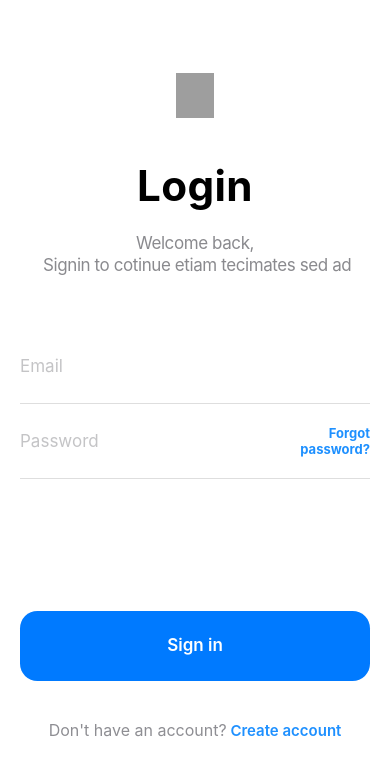
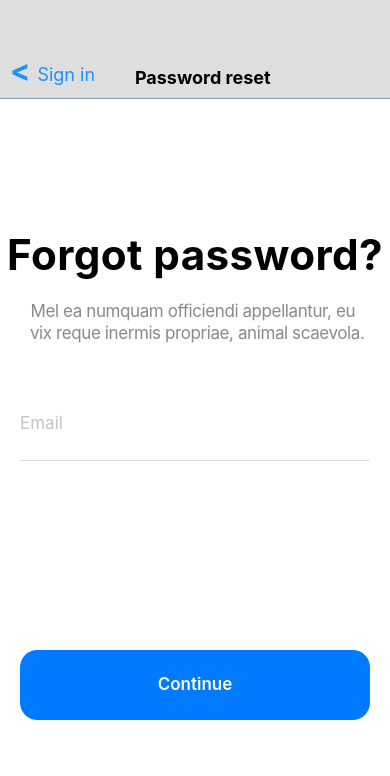
Before and after one commit to masumbillah546/react-native-login-form, a React Native app: screen / in a window 390 px wide. Shown: the top 776 px of the page. Built offline with nearby package versions, Linux system fonts and the light colour scheme; grey boxes are pictures that could not be loaded.

Commit message:
login and forgotpassword page update

```diff
--- a/App.js
+++ b/App.js
@@ -13,9 +13,9 @@ export default function App() {
 
   return (
     <>
-      <Login/>
+      {/* <Login/> */}
       {/* <Signup/> */}
-      {/* <ForgotPassword/> */}
+      <ForgotPassword/>
 
     </>
   );
--- a/components/Footer.js
+++ b/components/Footer.js
@@ -14,18 +14,19 @@ const styles = StyleSheet.create({
   footerContainer:{
     marginTop:verticalScale(32),
     marginBottom:verticalScale(200),
-    // marginBottom:100,
     justifyContent:'center',
     alignItems:'center',
     flexDirection:'row',
   },
   text1:{
     color:'#8E8E93',
-    fontSize:16
+    fontSize:16,
+    textAlign:'center'
   },
   text2:{
     color:'#1E90FF',
     fontWeight:'600',
-    fontSize:15
+    fontSize:15,
+    // textAlign:'center'
   }
 });
--- /dev/null
+++ b/components/Header.js
@@ -0,0 +1,41 @@
+import { StatusBar } from 'expo-status-bar';
+import React, {useState}from 'react';
+import { StyleSheet, Text, View, TextInput, Button, Image,TouchableOpacity, CheckBox } from 'react-native';
+import { verticalScale } from '../Utils/index.js';
+
+
+const Header=()=>( <View style={styles.headerContainer}>
+        <View style={styles.headerContent}>
+            <Text style={{fontSize:18, color:'#1E90FF'}}>
+                <Text style={{fontWeight:'bold', fontSize:30, alignSelf:'flex-start'}}>&lt; </Text>
+                 Sign in
+            </Text>
+        </View>
+        <View style={styles.headerContent}>
+            <Text style={{fontSize:18, fontWeight:'bold',marginLeft:20}}>Password reset</Text>
+        </View>
+
+      </View>);
+export default Header;
+const styles = StyleSheet.create({
+
+    headerContainer:{
+
+        flexDirection:'row',
+        backgroundColor:'#DEDEDE',
+        height:verticalScale(80),
+        width:'100%',
+        alignItems:'flex-start',
+        borderBottomWidth:0.5,
+        borderBottomColor:'#8899A6',
+        marginBottom:verticalScale(70)
+
+
+    },
+    headerContent:{
+        margin:verticalScale(8),
+        alignSelf:'flex-end',
+    },
+
+
+});
--- a/components/Password2.js
+++ b/components/Password2.js
@@ -1,6 +1,7 @@
 import { StatusBar } from 'expo-status-bar';
 import React, {useState}from 'react';
 import { StyleSheet, Text, View, TextInput, Button, Image,TouchableOpacity, Dimensions } from 'react-native';
+import { verticalScale } from '../Utils';
 
 const { height, width} = Dimensions.get('window');
 
@@ -17,7 +18,7 @@ export default Password2;
 const styles = StyleSheet.create({
 
   input:{
-    height: 60,
+    height: verticalScale(60),
     // width: 343,
     width:width-40,
     borderBottomWidth:1,
--- a/components/Title.js
+++ b/components/Title.js
@@ -1,9 +1,13 @@
 import { StatusBar } from 'expo-status-bar';
 import React, {useState}from 'react';
-import { StyleSheet, Text, View, TextInput, Button, Image,TouchableOpacity } from 'react-native';
+import { StyleSheet, Text, View, TextInput, Button, Image,TouchableOpacity,Dimensions } from 'react-native';
 import { verticalScale } from '../Utils/index.js';
 
-const Title = ({title}) => (<View style={ styles.titleCotainer}><Text style={styles.title}>{title}</Text></View>);
+const { height, width} = Dimensions.get('window');
+
+const Title = ({title}) => (<View style={ styles.titleCotainer}>
+  <Text style={ width<=280 ? styles.samllTitle : styles.title }>{title}</Text>
+  </View>);
 export default Title;
 const styles = StyleSheet.create({
 
@@ -21,5 +25,15 @@ const styles = StyleSheet.create({
       lineHeight:verticalScale(41)
 
     },
+    samllTitle:{
+
+      fontSize: verticalScale(30),
+      fontStyle:'normal',
+      fontWeight: 'bold',
+      textAlign:'center',
+      letterSpacing:0.374,
+      lineHeight:verticalScale(41)
+
+    },
 
   });
--- a/pages/ForgotPassword.js
+++ b/pages/ForgotPassword.js
@@ -1,38 +1,28 @@
 import { StatusBar } from 'expo-status-bar';
 import React, {useState}from 'react';
-import { StyleSheet, Text, View, TextInput, Button, Image,TouchableOpacity, CheckBox } from 'react-native';
+import { StyleSheet, Text, View, TextInput, Button, Image,TouchableOpacity, Dimensions } from 'react-native';
+import Header from '../components/Header.js';
 import Title from '../components/Title.js';
 import Subtitle from '../components/Subtitle.js';
 import Input from '../components/Input.js';
 import Btn from '../components/Btn.js';
+import { verticalScale } from '../Utils/index.js';
 
 
+const { height, width} = Dimensions.get('window');
 
 export default function ForgotPassword() {
 
     const [count, setCount]= useState(0);
     console.log('count------------->',count);
 
-    const Header=()=>( <View style={styles.headerContainer}>
-        <View style={styles.headerContent}>
-            <Text style={{fontSize:18, color:'#1E90FF'}}>
-                <Text style={{fontWeight:'bold', fontSize:30, alignSelf:'flex-start'}}>&lt; </Text>
-                 Sign in
-            </Text>
-        </View>
-        <View style={styles.headerContent}>
-            <Text style={{fontSize:18, fontWeight:'bold',marginLeft:20}}>Password reset</Text>
-        </View>
-
-      </View>);
 
     return (
       <>
         <View style={styles.container}>
           <Header/>
           <Title title={"Forgot password?"} />
-          <Subtitle value={'Mel ea numquam officiendi appellantur, eu'} />
-          <Subtitle value={'vix reque inermis propriae, animal scaevola.'} />
+          <Subtitle value={'Mel ea numquam officiendi appellantur, eu \n vix reque inermis propriae, animal scaevola.'} />
           <View style={styles.inputContainer}>
             <Input placeholder={'Email'}/>
           </View>
@@ -48,39 +38,24 @@ export default function ForgotPassword() {
 
   const styles = StyleSheet.create({
     container: {
-      flex: 1,
-      backgroundColor: '',
-      alignItems: 'center',
+      flex:1,
+      justifyContent:'center',
+      alignItems:'center',
+      height,
+      width,
 
     },
 
     inputContainer:{
-      marginTop:40,
+      marginTop:verticalScale(50),
       flexDirection:'column'
     },
 
-    headerContainer:{
-
-        flexDirection:'row',
-        backgroundColor:'#DEDEDE',
-        height:80,
-        width:'100%',
-        alignItems:'flex-start',
-        borderBottomWidth:0.5,
-        borderBottomColor:'#8899A6',
-        marginBottom:70
-
-
-    },
-    headerContent:{
-        margin:8,
-        alignSelf:'flex-end',
-    },
     btnContainer:{
         flex:1,
         justifyContent:'flex-end',
-        marginBottom:100,
-        marginTop:20,
+        marginBottom:verticalScale(100),
+        marginTop:verticalScale(10),
     }
 
 
--- a/pages/Login.js
+++ b/pages/Login.js
@@ -27,7 +27,7 @@ export default function Login() {
             <Input placeholder={'Email'}/>
             <Password placeholder={'Password'}/>
           </View>
-          <View style={{flex:1, justifyContent:'center'}}>
+          <View style={styles.btnContainer}>
             <Btn setcount={setCount} title={'Sign in'}/>
             <Footer text1={'Don\'t have an account?'} text2={' Create account'}/>
           </View>
@@ -54,5 +54,10 @@ export default function Login() {
       alignItems:'center'
 
     },
+    btnContainer:{
+      flex:1,
+      justifyContent:'center',
+      alignItems:'center',
+  },
 
 });
--- a/pages/Signup.js
+++ b/pages/Signup.js
@@ -1,6 +1,6 @@
 import { StatusBar } from 'expo-status-bar';
 import React, {useState}from 'react';
-import { StyleSheet, Text, View, TextInput, Image,TouchableOpacity, } from 'react-native';
+import { StyleSheet, Text, View, TextInput, Image,TouchableOpacity, Dimensions} from 'react-native';
 // import Checkbox from 'expo-checkbox';
 // import CheckBox from '@react-native-community/checkbox';
 import { Button, CheckBox } from 'react-native-elements';
@@ -12,8 +12,10 @@ import Input from '../components/Input.js';
 import Password from '../components/Password2.js';
 import Btn from '../components/Btn.js';
 import Footer from '../components/Footer.js';
+import { verticalScale } from '../Utils/index.js';
 
 
+const { height, width} = Dimensions.get('window');
 
 export default function Login() {
 
@@ -27,8 +29,7 @@ export default function Login() {
         <View style={styles.container}>
           <Logo url={'https://i.pinimg.com/originals/bf/ea/1e/bfea1efaa3b7126e8c2195fa380c9523.jpg'} />
           <Title title={"Create account"} />
-          <Subtitle value={'Nec nihil affert partiendo ne, quo no iisque'} />
-          <Subtitle value={'etiam tacimates sed conceptam.'} />
+          <Subtitle value={'Nec nihil affert partiendo ne, quo no iisque \n etiam tacimates sed conceptam.'} />
           <View style={styles.inputContainer}>
             <Input placeholder={'Name'}/>
             <Input placeholder={'Email'}/>
@@ -56,28 +57,32 @@ export default function Login() {
 
   const styles = StyleSheet.create({
     container: {
-      flex: 1,
-      backgroundColor: '',
-      alignItems: 'center',
-
+      flex:1,
+      justifyContent:'center',
+      alignItems:'center',
+      height,
+      width,
     },
 
     inputContainer:{
-      marginTop:40,
-      flexDirection:'column'
+      // marginTop: verticalScale(59),
+      marginTop: verticalScale(30),
+      display:'flex',
+      justifyContent:'center',
+      alignItems:'center'
     },
     checkboxContainer: {
         flexDirection: "row",
-        marginTop: 20,
-        width:320,
+        // marginTop: verticalScale(20),
+        marginTop: verticalScale(5),
         alignItems:'center'
       },
     checkbox: {
-        color: "red",
+        // color: "red",
 
     },
     label: {
-        margin: 8,
+        margin: verticalScale(8),
         color:'#8899A6'
     },
     btnContainer:{
```
